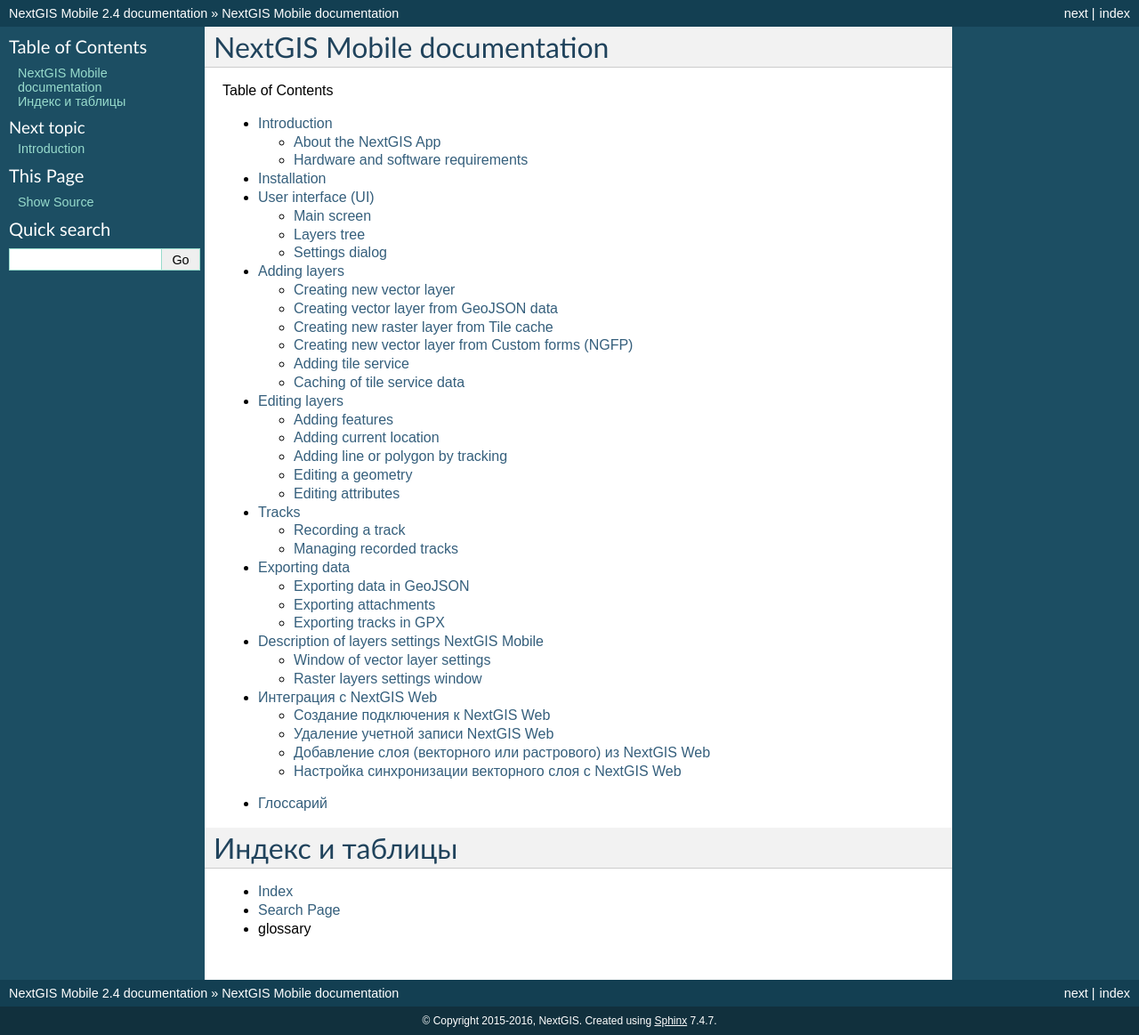
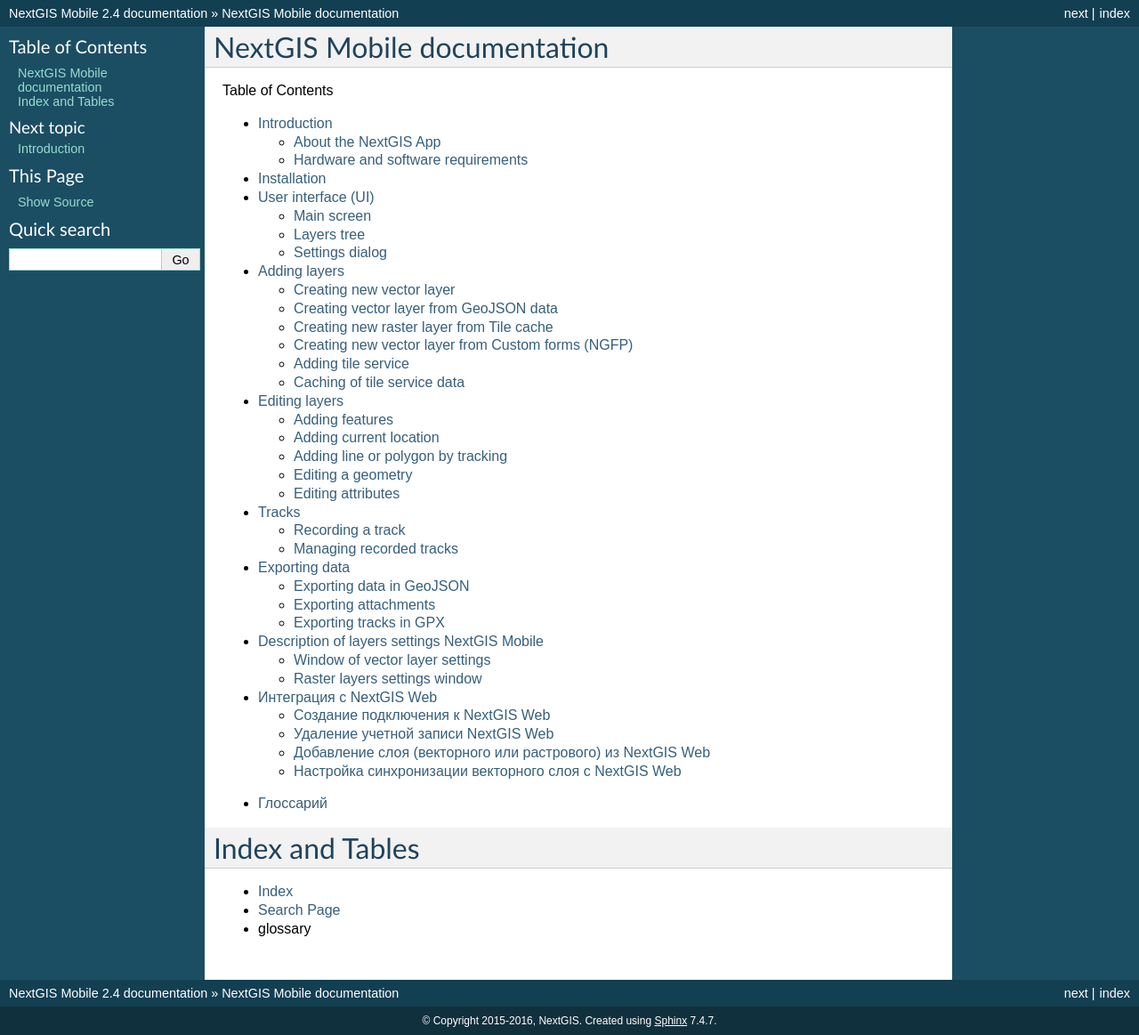
Before and after one commit to nextgis/docs_ngmobile, a Sphinx documentation site: the page built from source/index.rst, in a window 1280 px wide. Shown: the whole page at 89% size. Built offline with Sphinx 7.4.7, drawn with Linux system fonts in a browser that asks for light colours; formulas are drawn with MathJax 3.

Commit message:
Update index.rst

```diff
--- a/source/index.rst
+++ b/source/index.rst
@@ -10,7 +10,7 @@
 
    glossary
 
-Индекс и таблицы
+Index and Tables
 ================
 
 * :ref:`genindex`
```
